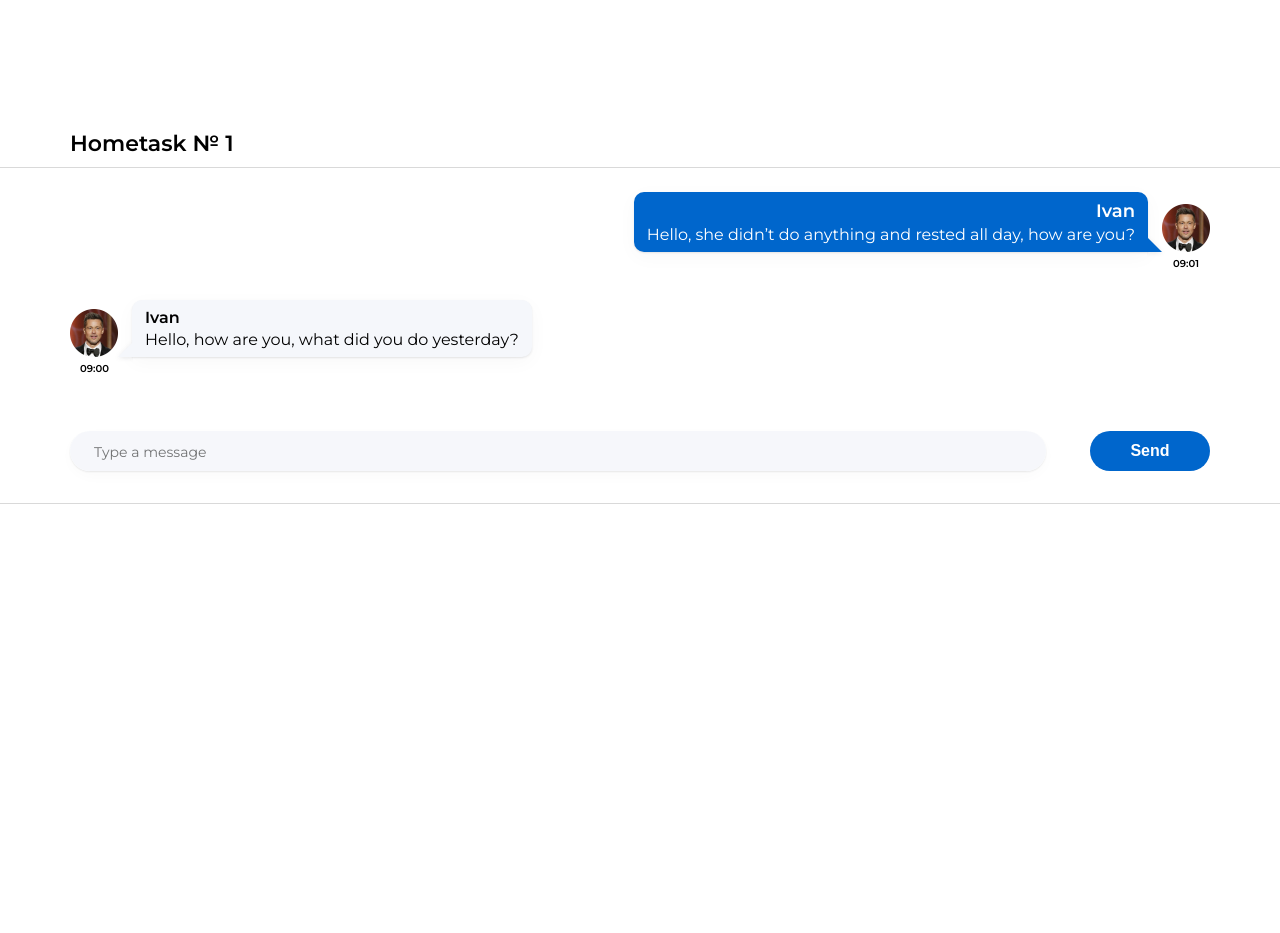
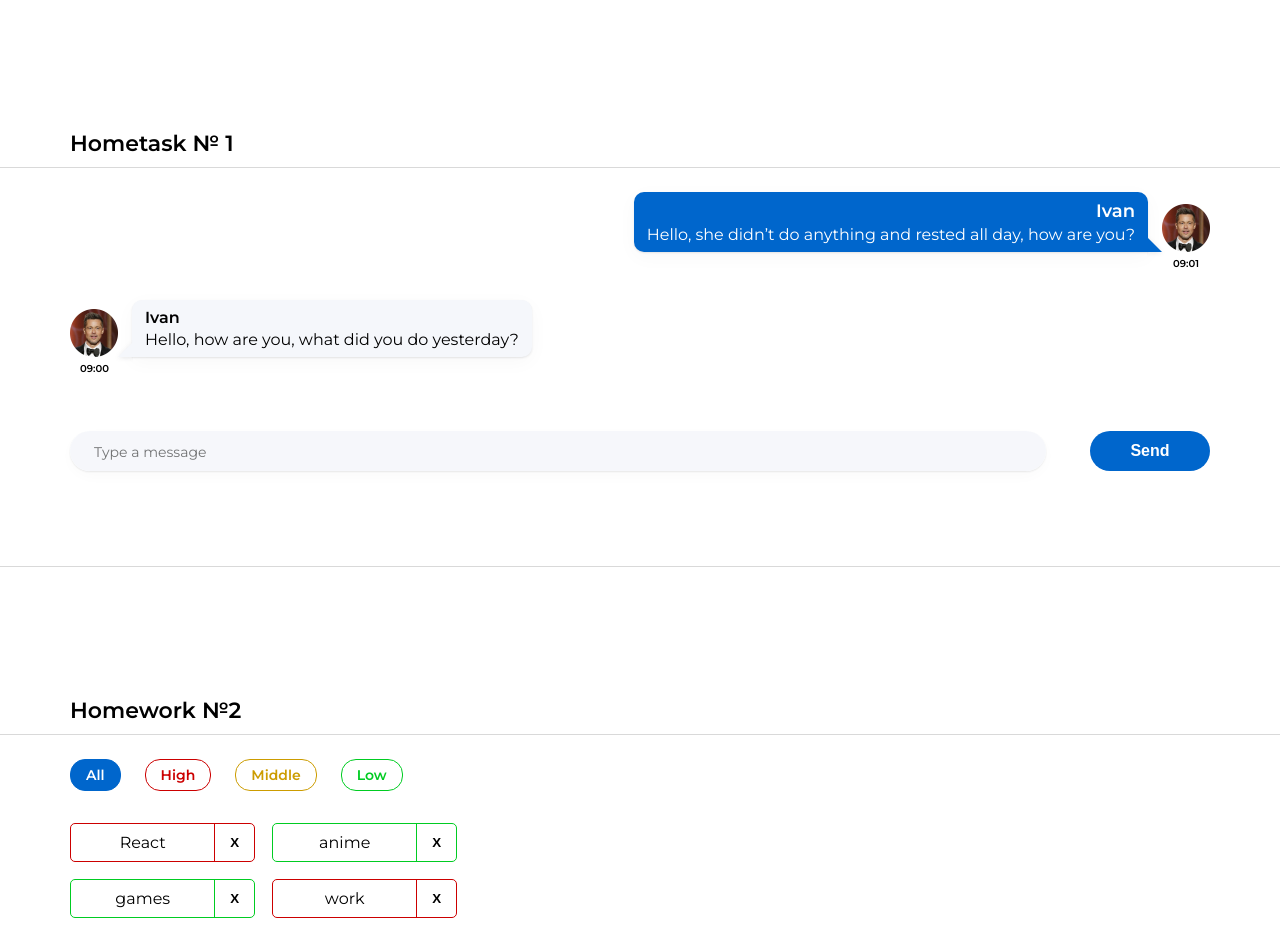
Before and after one commit to AndrewGuk1991/dz_front_sprint_2, a React (Create React App) app: page / in a window 1280 px wide. Shown: the top 933 px of the page. Before the commit the page ends 800 px from the top, so only its background shows below. Built offline with nearby package versions, Linux system fonts and the light colour scheme.

Commit message:
HW2 - add

```diff
--- a/src/s1-main/App.module.css
+++ b/src/s1-main/App.module.css
@@ -11,7 +11,7 @@
     max-width: 1280px;
     width: 100%;
     margin: 0 auto;
-
+    min-height: 50vh;
 }
 
 .hwTitle {
--- a/src/s1-main/App.tsx
+++ b/src/s1-main/App.tsx
@@ -1,13 +1,14 @@
 import React from 'react'
 import s from './App.module.css'
 import HW1 from '../s2-homeworks/hw01/HW1'
+import HW2 from "../s2-homeworks/hw02/HW2";
 
 function App() {
     return (
         <div className={s.App}>
             <HW1/>
             {/*раскомментировать по ходу выполнения*/}
-            {/*<HW2/>*/}
+            <HW2/>
             {/*<HW3/>*/}
             {/*<HW4/>*/}
 
--- a/src/s2-homeworks/hw02/HW2.tsx
+++ b/src/s2-homeworks/hw02/HW2.tsx
@@ -17,16 +17,16 @@ import s2 from '../../s1-main/App.module.css'
 * */
 
 // types
-export type AffairPriorityType = any // need to fix any
+export type AffairPriorityType = 'high' | 'middle' | 'low'
 export type AffairType = {
-    _id: any // need to fix any
-    name: any // need to fix any
+    _id: number
+    name: string
     priority: AffairPriorityType
 }
 export type FilterType = 'all' | AffairPriorityType
 
 // constants
-const defaultAffairs: any = [ // need to fix any
+const defaultAffairs: AffairType[] = [
     {_id: 1, name: 'React', priority: 'high'}, // студенты могут изменить содержимое name и количество элементов в массиве, ...priority не менять!
     {_id: 2, name: 'anime', priority: 'low'},
     {_id: 3, name: 'games', priority: 'low'},
@@ -35,28 +35,27 @@ const defaultAffairs: any = [ // need to fix any
 ]
 
 // pure helper functions
-export const filterAffairs = (affairs: any, filter: any): any => { // need to fix any
+export const filterAffairs = (affairs: AffairType[], filter: FilterType): AffairType[] => { // need to fix any
 
+    return filter === 'all' ? [...affairs] : [...affairs].filter(affair => affair.priority === filter)
+}
+export const deleteAffair = (affairs: AffairType[], _id: AffairType['_id']): AffairType[] => { // need to fix any
 
-    return affairs // need to fix
-}
-export const deleteAffair = (affairs: any, _id: any): any => { // need to fix any
-
-    return affairs // need to fix
+    return [...affairs].filter(affair => affair._id !== _id)
 }
 
 function HW2() {
-    const [affairs, setAffairs] = useState<any>(defaultAffairs) // need to fix any
+    const [affairs, setAffairs] = useState<AffairType[]>(defaultAffairs) // need to fix any
     const [filter, setFilter] = useState<FilterType>('all')
 
     const filteredAffairs = filterAffairs(affairs, filter)
-    const deleteAffairCallback = (_id: any) => { // need to fix any
-        // need to fix
+    const deleteAffairCallback = (_id: AffairType['_id']) => { // need to fix any
+        setAffairs(deleteAffair(affairs, _id))
     }
 
     return (
         <div id={'hw2'}>
-            <div className={s2.hwTitle}>Homework #2</div>
+            <div className={s2.hwTitle}>Homework №2</div>
             <div className={s2.hw}>
                 <Affairs
                     data={filteredAffairs}
--- a/src/s2-homeworks/hw02/affairs/Affairs.tsx
+++ b/src/s2-homeworks/hw02/affairs/Affairs.tsx
@@ -4,24 +4,27 @@ import {AffairType, FilterType} from '../HW2'
 import s from './Affairs.module.css'
 
 type AffairsPropsType = {
-    data: any // need to fix any
-    setFilter: any
-    deleteAffairCallback: any
+    data: AffairType[]
+    setFilter: (filter: FilterType) => void
+    deleteAffairCallback: (_id: AffairType['_id']) => void
     filter: FilterType
 }
 
 function Affairs(props: AffairsPropsType) {
     const setAll = () => {
-        // need to fix
+        props.setFilter('all')
     }
     const setHigh = () => {
         // need to fix
+        props.setFilter('high')
     }
     const setMiddle = () => {
         // need to fix
+        props.setFilter('middle')
     }
     const setLow = () => {
         // need to fix
+        props.setFilter('low')
     }
 
     const cnAll = s.button + ' ' + s.all + (props.filter === 'all' ? ' ' + s.active : '')
--- a/src/s2-homeworks/hw02/affairs/affair/Affair.tsx
+++ b/src/s2-homeworks/hw02/affairs/affair/Affair.tsx
@@ -6,12 +6,12 @@ import s2 from '../Affairs.module.css'
 type AffairPropsType = {
     // key не нужно типизировать
     affair: AffairType
-    deleteAffairCallback: any // need to fix any
+    deleteAffairCallback: (_id: AffairType['_id']) => void
 }
 
 function Affair(props: AffairPropsType) {
     const deleteCallback = () => {
-        // need to fix
+        props.deleteAffairCallback(props.affair._id)
     }
 
     const nameClass = s.name + ' ' + s2[props.affair.priority]
@@ -25,7 +25,7 @@ function Affair(props: AffairPropsType) {
         >
             <div id={'hw2-name-' + props.affair._id} className={nameClass}>
                 {/*создаёт студент*/}
-
+                {props.affair.name}
                 {/**/}
             </div>
             <div id={'hw2-priority-' + props.affair._id} hidden>
@@ -35,8 +35,7 @@ function Affair(props: AffairPropsType) {
             <button
                 id={'hw2-button-delete-' + props.affair._id}
                 className={buttonClass}
-                // need to fix
-
+                onClick={() => deleteCallback()}
             >
                 {/*текст кнопки могут изменить студенты*/}
                 X
```
